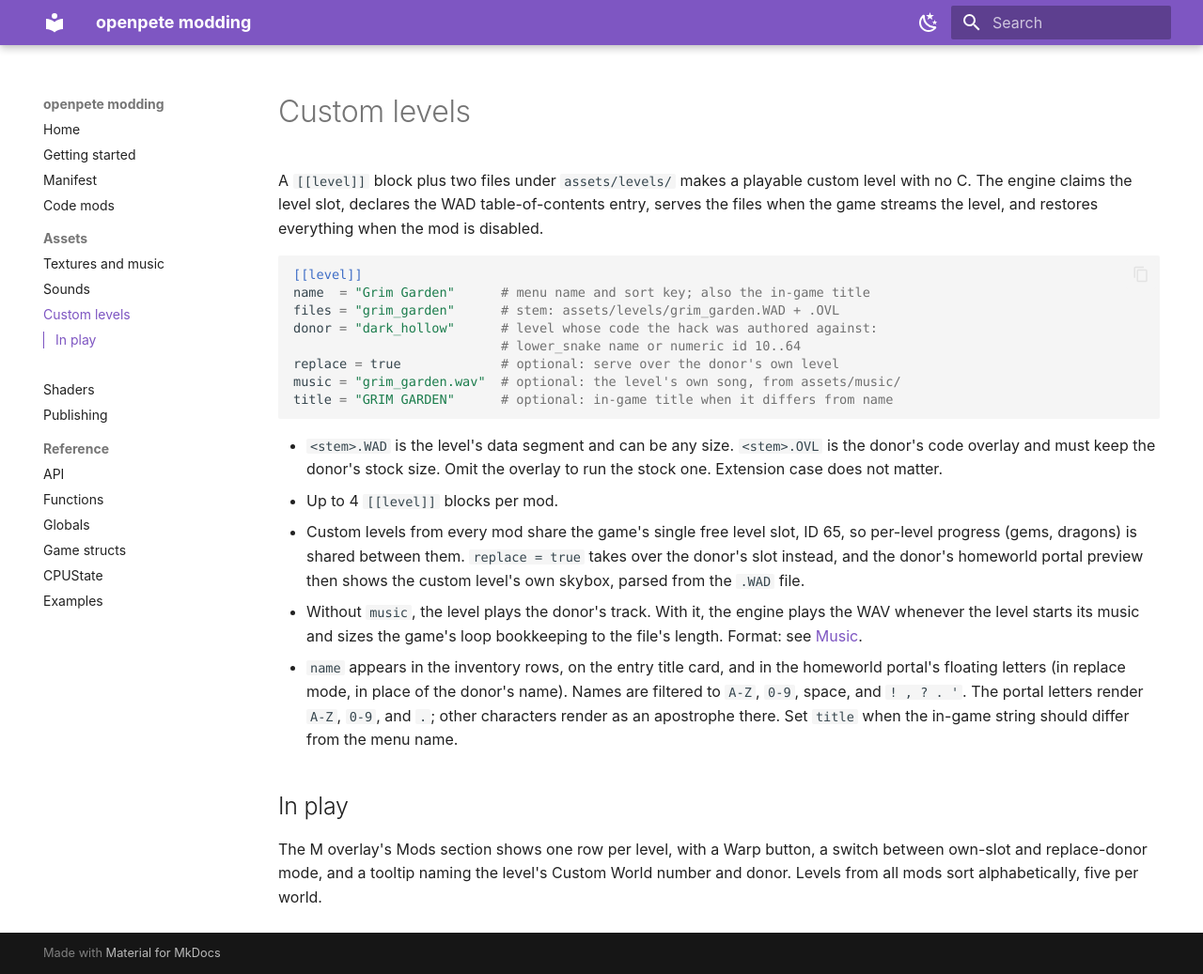
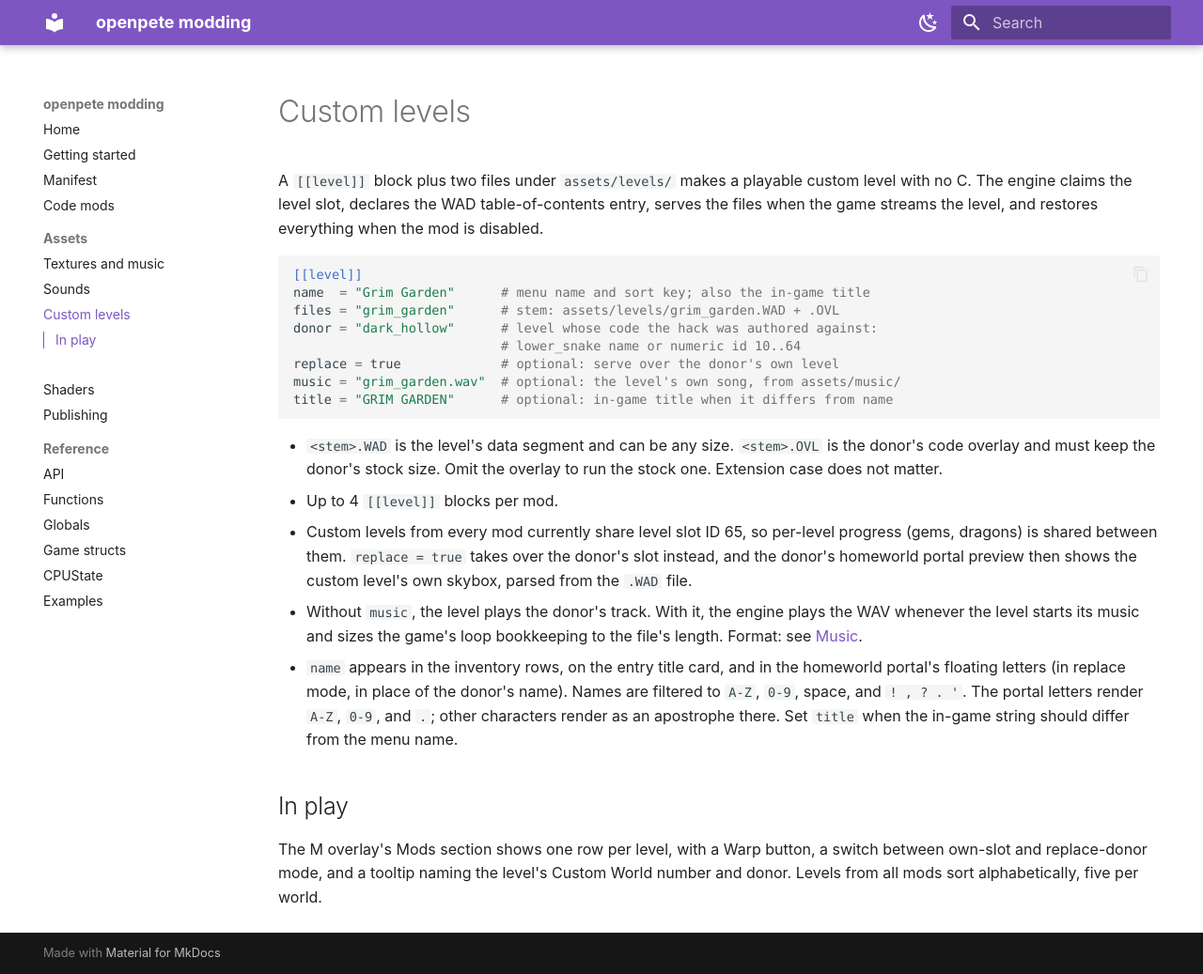
Before and after one commit to 907470/openpete, an MkDocs documentation site: the page built from docs/modding/pages/levels.md, in a window 1280 px wide and 1037 px high. Shown: the whole window at 94% size. Built offline with MkDocs 1.6.1 and Material for MkDocs 9.7.7, drawn with Linux system fonts in a browser that asks for light colours.

Commit message:
docs: clarify shared level slot information for custom levels

```diff
--- a/docs/modding/pages/levels.md
+++ b/docs/modding/pages/levels.md
@@ -21,7 +21,7 @@ title = "GRIM GARDEN"      # optional: in-game title when it differs from name
   stock size. Omit the overlay to run the stock one. Extension case does
   not matter.
 - Up to 4 `[[level]]` blocks per mod.
-- Custom levels from every mod share the game's single free level slot,
+- Custom levels from every mod currently share level slot
   ID 65, so per-level progress (gems, dragons) is shared between them.
   `replace = true` takes over the donor's slot instead, and the donor's
   homeworld portal preview then shows the custom level's own skybox,
```
